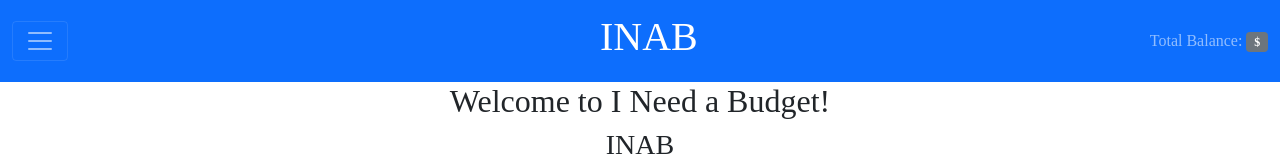
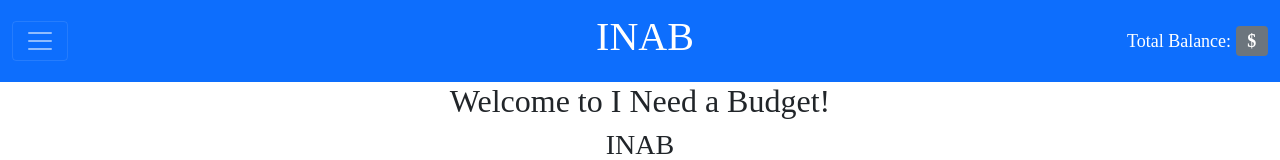
Before and after one commit to ochuzan/budgeting-app-fe, a React (Create React App) app: page / in a window 1280 px wide. Shown: the top 160 px of the page. Built offline with nearby package versions, Linux system fonts and the light colour scheme; no server answers; a web font is replaced by a local one.

Commit message:
Updated Readme, and added styling to total balance

```diff
--- a/src/App.css
+++ b/src/App.css
@@ -10,7 +10,7 @@ body {
 }
 
 h1 {
-  margin-left: 80px;
+  margin-left: 95px;
 }
 
 a:link {
@@ -23,6 +23,15 @@ a:link {
   margin: 0 auto !important;
 }
 
+.nav-bar-text {
+  color: white !important;
+  font-size: large !important;
+}
+
+.balance-badge {
+  font-size: large !important;
+}
+
 /* .navbar > .container .navbar-brand,
   .navbar > .container-fluid .navbar-brand {
     margin-left: 15px!important;
--- a/src/components/NavigationBar.js
+++ b/src/components/NavigationBar.js
@@ -38,7 +38,7 @@ function NavigationBar({total}){
                     <Navbar.Brand as={Link} to="/transactions" className="m-auto"><h1>INAB</h1></Navbar.Brand>
                     <Nav className="justify-content-end">
                         <Navbar.Text className="nav-bar-text">
-                            Total Balance: <Badge bg={backgroundColor}>${total}</Badge>
+                            Total Balance: <Badge className="balance-badge"bg={backgroundColor}>${total}</Badge>
                         </Navbar.Text>
                     </Nav>
                 </Container>
```
Also changed, not shown: 1 other file (tests, documents, lock files or other folders).
